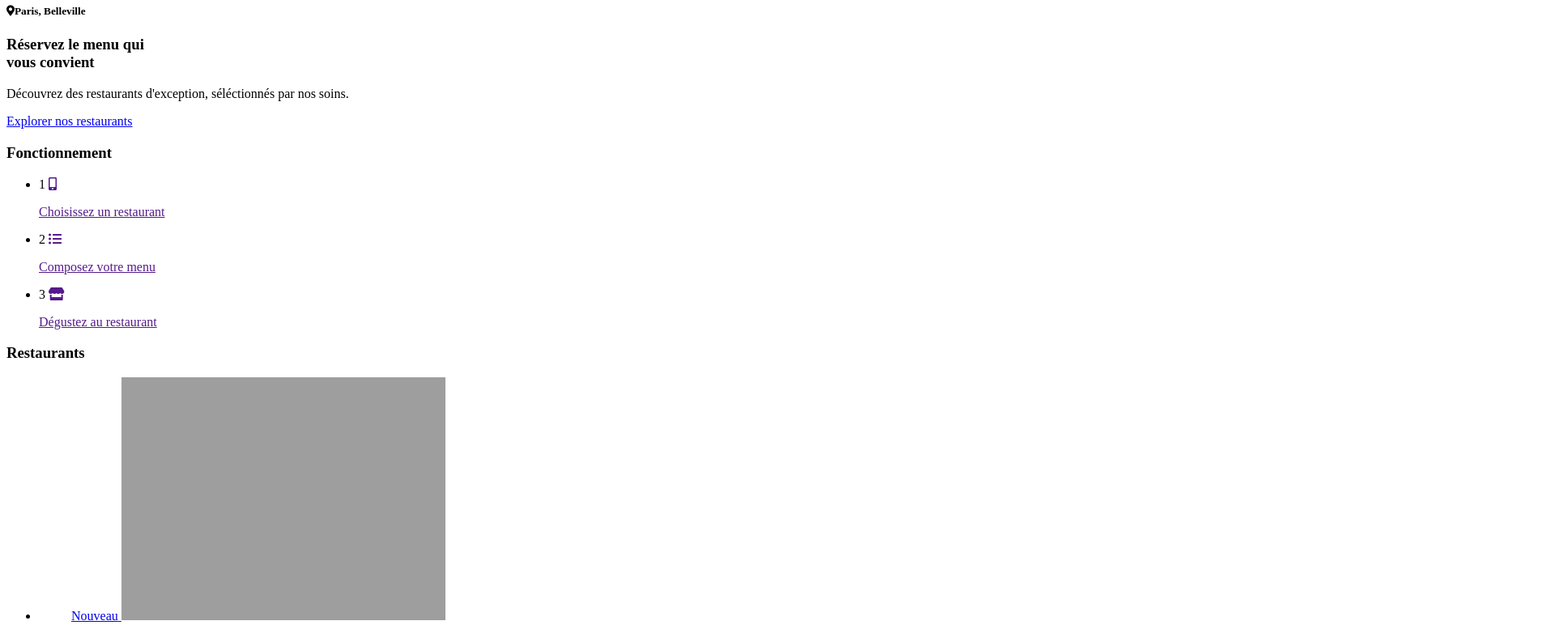
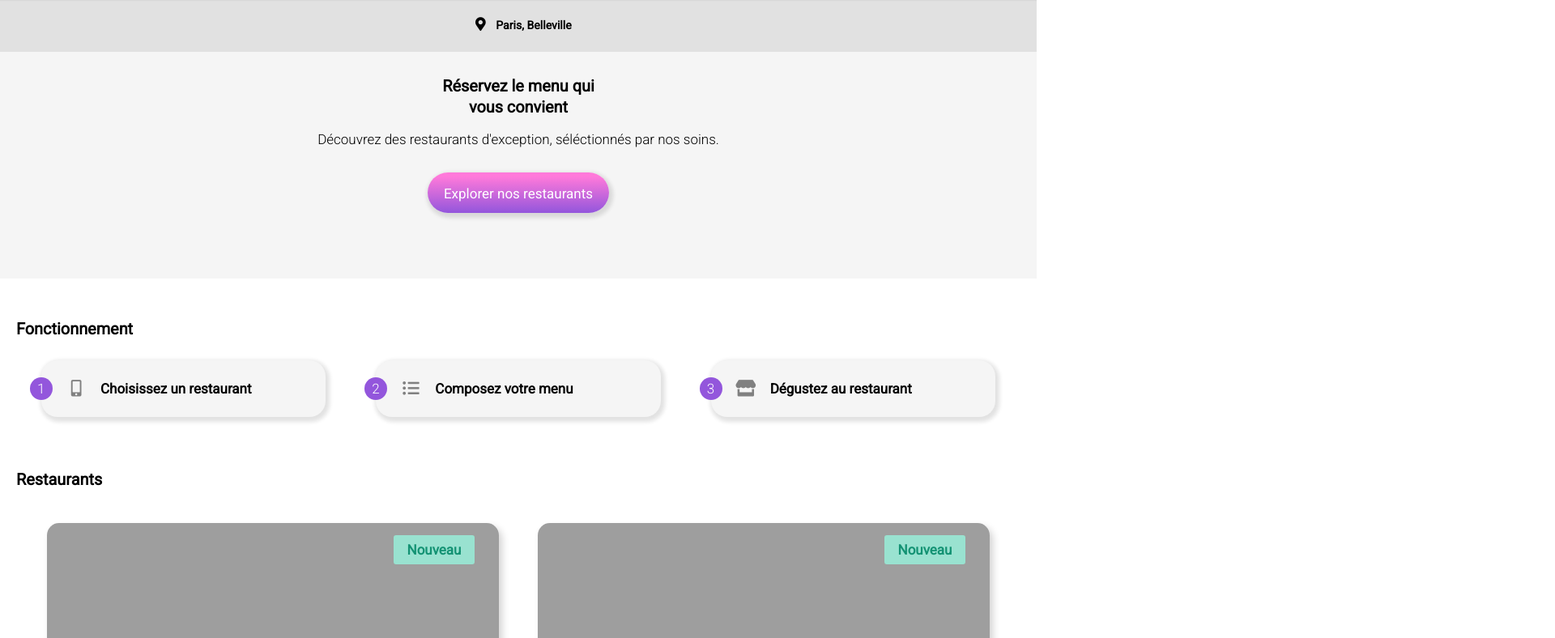
Before and after one commit to LaetitiaCadet/Ohmyfood, a website: page index.html in a window 1280 px wide. Shown: the part 62-850 px from the top of the page at 81% size, 1920 px wide, since content can reach past the window. Drawn offline with Linux system fonts and the light colour scheme; the site is published under a folder, as on GitHub Pages, so addresses that start at the root find nothing; a web font is replaced by a local one.

Commit message:
fix css style url

```diff
--- a/index.html
+++ b/index.html
@@ -6,7 +6,7 @@
         <meta http-equiv="X-UA-Compatible" content="ie=edge">
         <title>Ohmyfood</title>
         <!-- Stylesheets -->
-        <link rel="stylesheet" href="/public/css/style.css">
+        <link rel="stylesheet" href="./public/css/style.css">
         <!-- Google Fonts -->
         <link rel="preconnect" href="https://fonts.googleapis.com">
         <link rel="preconnect" href="https://fonts.gstatic.com" crossorigin>
--- a/menus/menu1.html
+++ b/menus/menu1.html
@@ -6,7 +6,7 @@
         <meta http-equiv="X-UA-Compatible" content="ie=edge">
         <title>Ohmyfood</title>
         <!-- Stylesheets -->
-        <link rel="stylesheet" href="/public/css/style.css">
+        <link rel="stylesheet" href="./public/css/style.css">
         <!-- Google Fonts -->
         <link rel="preconnect" href="https://fonts.googleapis.com">
         <link rel="preconnect" href="https://fonts.gstatic.com" crossorigin>
```
Also changed, not shown: menus/menu2.html (+1 -1 lines), menus/menu3.html (+1 -1 lines), menus/menu4.html (+1 -1 lines).
